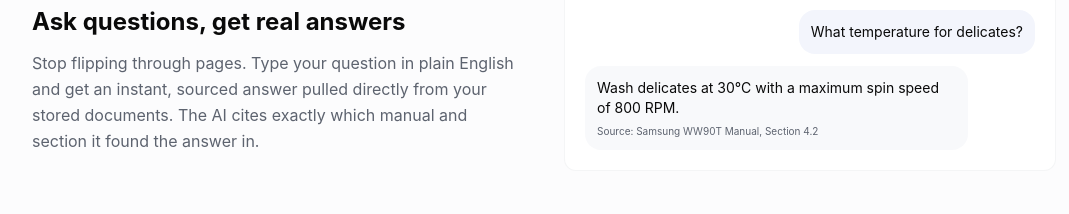
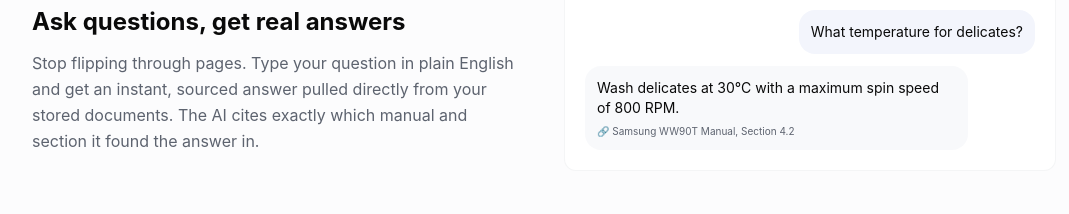
Before and after one commit to haydenteh5526/FYP, a React (Vite) app in the folder frontend/: page / in a window 1280 px wide. Shown: the part 2460-2674 px from the top of the page, without its empty margins (96-1165 px from the left). Built offline with nearby package versions, Linux system fonts and the light colour scheme.

Commit message:
Use link emoji for source citation

```diff
--- a/frontend/src/pages/Landing.tsx
+++ b/frontend/src/pages/Landing.tsx
@@ -169,7 +169,7 @@ export default function Landing() {
                 <div className="bg-primary/[0.05] rounded-lg p-3 text-sm ml-auto w-fit text-right">What temperature for delicates?</div>
                 <div className="bg-muted/60 rounded-lg p-3 text-sm max-w-[85%]">
                   Wash delicates at 30°C with a maximum spin speed of 800 RPM.
-                  <span className="block text-[10px] text-muted-foreground mt-1.5">Source: Samsung WW90T Manual, Section 4.2</span>
+                  <span className="block text-[10px] text-muted-foreground mt-1.5">🔗 Samsung WW90T Manual, Section 4.2</span>
                 </div>
               </div>
             }
```
